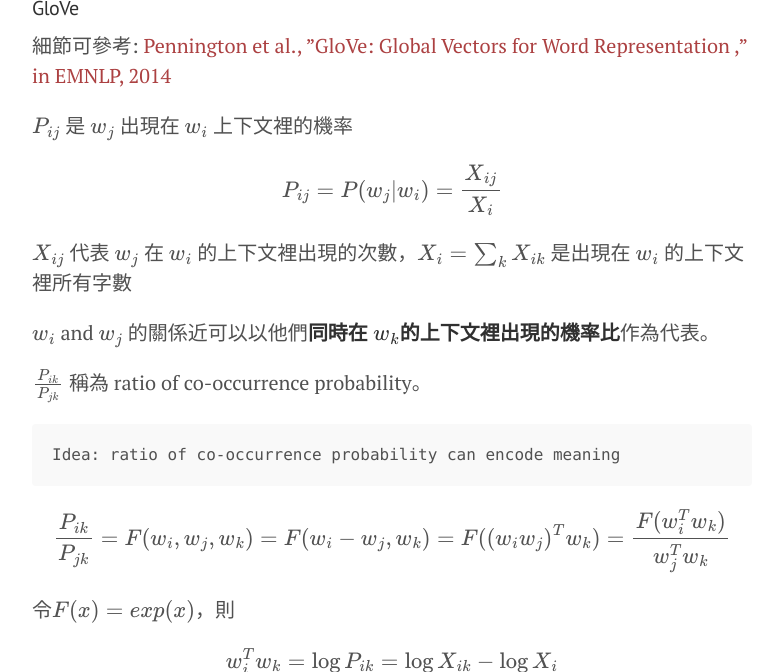
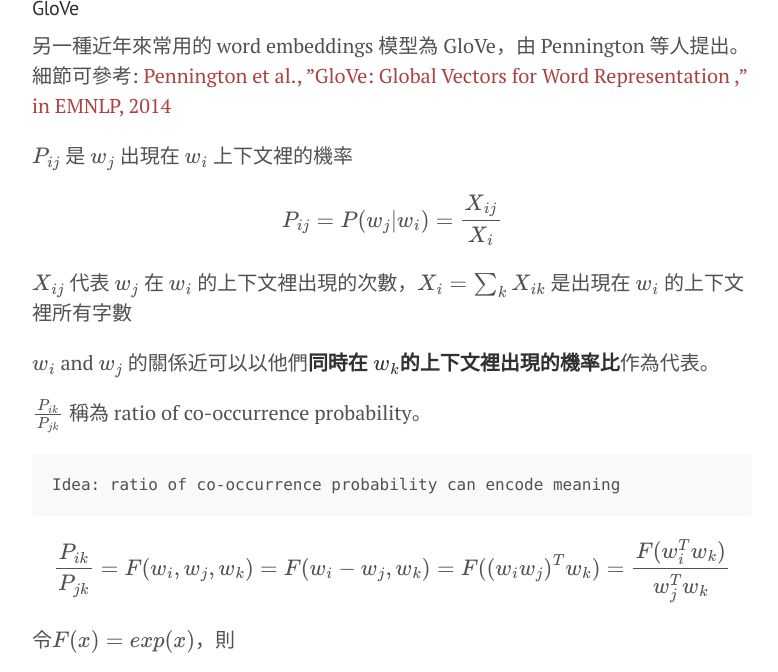
Before and after one commit to wantinghuang/wantinghuang.github.io, a Jekyll site: the page built from _posts/2018-07-05-word-representation.md, in a window 1280 px wide and 900 px high, scrolled down 6354 px, cut to the strip 228-900 px from the top of the window. Shown: the whole strip, without its empty margins (248-1026 px from the left). Built offline with Jekyll 4.4.1, drawn with Linux system fonts in a browser that asks for light colours; formulas are drawn with MathJax 3.

Commit message:
Update 2018-07-05-word-representation.md

```diff
--- a/_posts/2018-07-05-word-representation.md
+++ b/_posts/2018-07-05-word-representation.md
@@ -142,7 +142,7 @@ Empirical setting: unigram model raised to the power of 3/4
 
 
 #### GloVe
-
+另一種近年來常用的 word embeddings 模型為 GloVe，由 Pennington 等人提出。
 細節可參考: [Pennington et al., ”GloVe: Global Vectors for Word Representation ,” in EMNLP, 2014](https://nlp.stanford.edu/pubs/glove.pdf)
 
 $P_{ij}$ 是 $w_{j}$ 出現在 $w_{i}$ 上下文裡的機率
```
